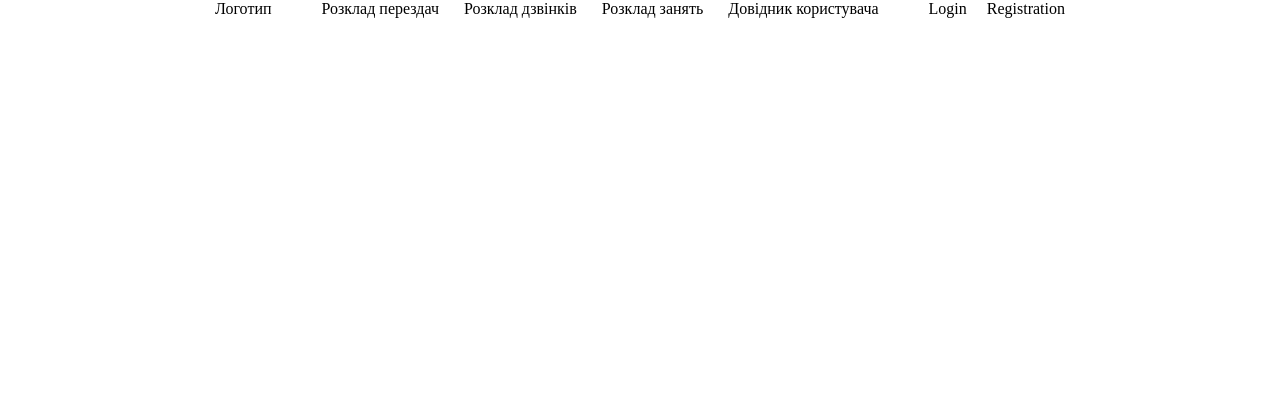
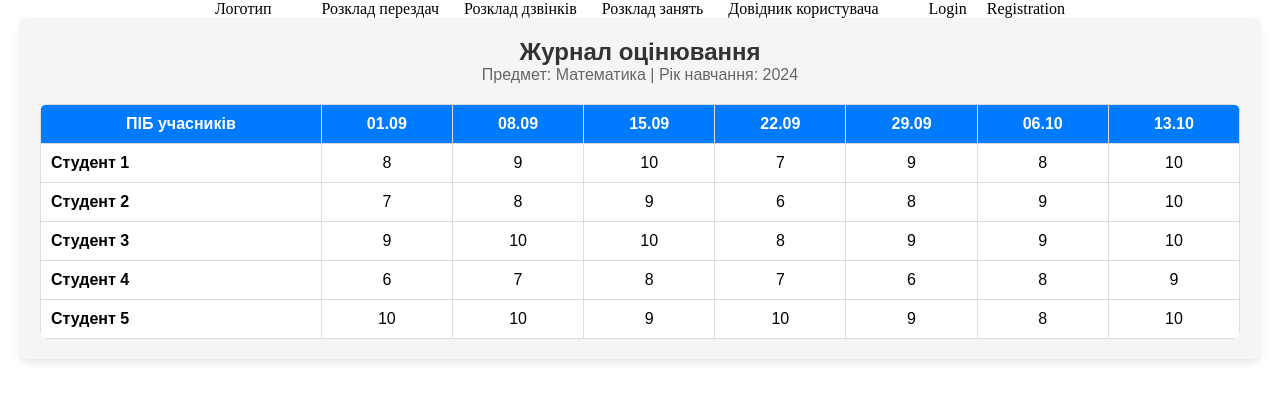
Before and after one commit to davinci-arch/service-for-learning-ui, a React (Vite) app: page /obj/marks in a window 1280 px wide. Shown: the top 402 px of the page. Built offline with nearby package versions, Linux system fonts and the light colour scheme.

Commit message:
[feature]: provide evaluation journal for student

```diff
--- /dev/null
+++ b/src/components/Marks/Cell.jsx
@@ -0,0 +1,8 @@
+
+export default function Cell({ grade }) {
+    return (
+        <td className="cell">
+            <div className="grade">{grade}</div>
+        </td>
+    )
+}
--- /dev/null
+++ b/src/components/Marks/MarksHeader.jsx
@@ -0,0 +1,12 @@
+
+export default function MarksHeader() {
+    return (
+        <div className="header">
+            <h1>Журнал оцінювання</h1>
+            <p>
+                <span>Предмет: Математика</span> |{" "}
+                <span>Рік навчання: 2024</span>
+            </p>
+        </div>
+    )
+}
--- /dev/null
+++ b/src/components/Marks/MarksPage.jsx
@@ -0,0 +1,23 @@
+
+import "../styles/MarksPage.scss"
+import MarksHeader from "./MarksHeader";
+import Table from "./Table"
+export default function MarksPage() {
+    const students = [
+        { name: "Студент 1", grades: [8, 9, 10, 7, 9, 8, 10] },
+        { name: "Студент 2", grades: [7, 8, 9, 6, 8, 9, 10] },
+        { name: "Студент 3", grades: [9, 10, 10, 8, 9, 9, 10] },
+        { name: "Студент 4", grades: [6, 7, 8, 7, 6, 8, 9] },
+        { name: "Студент 5", grades: [10, 10, 9, 10, 9, 8, 10] },
+    ];
+
+    const dates = ["01.09", "08.09", "15.09", "22.09", "29.09", "06.10", "13.10"];
+
+
+    return (
+        <div className="class-journal">
+            <MarksHeader className="header" />
+            <Table students={students} dates={dates} />
+        </div>
+    );
+}
--- /dev/null
+++ b/src/components/Marks/Row.jsx
@@ -0,0 +1,13 @@
+
+import Cell from "./Cell"
+
+export default function Row({ student }) {
+    return (
+        <tr>
+            <td className="student-name">{student.name}</td>
+            {student.grades.map((grade, index) => (
+                <Cell key={index} grade={grade} />
+            ))}
+        </tr>
+    )
+}
--- /dev/null
+++ b/src/components/Marks/Table.jsx
@@ -0,0 +1,21 @@
+import Row from "./Row"
+
+export default function Table({ students, dates }) {
+    return (
+        <table className="table">
+            <thead>
+                <tr>
+                    <th>ПІБ учасників</th>
+                    {dates.map((date, index) => (
+                        <th key={index}>{date}</th>
+                    ))}
+                </tr>
+            </thead>
+            <tbody>
+                {students.map((student, index) => (
+                    <Row key={index} student={student} />
+                ))}
+            </tbody>
+        </table>
+    )
+}
--- a/src/components/SwitchPages.jsx
+++ b/src/components/SwitchPages.jsx
@@ -6,6 +6,7 @@ import ObjectsPage from "./MainPage/Objects"
 import ObjectPage from "./ObjectPage/ObjectPage"
 import TaskObjectPage from "./ObjectPage/TaskObject/TaskObjectPage"
 import LessonSchedule from "./Schedule/LessonSchedule"
+import MarksPage from "./Marks/MarksPage"
 export default function SwitchPages() {
     return (
         <Router>
@@ -17,7 +18,7 @@ export default function SwitchPages() {
             <Route path="/obj" element={<ObjectPage />} />
             <Route path="/obj/task" element={<TaskObjectPage />} />
             <Route path="/lesson-schedule" element={<LessonSchedule />} />
-
+            <Route path="/obj/marks" element={<MarksPage />} />
           </Routes>
         </Router>
       );
--- /dev/null
+++ b/src/components/styles/MarksPage.scss
@@ -0,0 +1,79 @@
+.class-journal {
+    padding: 20px;
+    font-family: Arial, sans-serif;
+    background-color: #f5f5f5;
+    border-radius: 8px;
+    max-width: 1200px;
+    margin: 0 auto;
+    box-shadow: 0 4px 8px rgba(0, 0, 0, 0.1);
+
+    .header {
+        text-align: center;
+        margin-bottom: 20px;
+
+        h1 {
+            margin: 0;
+            font-size: 24px;
+            color: #333;
+        }
+
+        p {
+            font-size: 16px;
+            color: #666;
+        }
+    }
+
+    .table {
+        width: 100%;
+        border-collapse: collapse;
+        background: #fff;
+        border-radius: 8px;
+        overflow: hidden;
+
+        th,
+        td {
+            border: 1px solid #ddd;
+            padding: 10px;
+            text-align: center;
+        }
+
+        th {
+            background-color: #007bff;
+            color: white;
+            font-weight: bold;
+        }
+
+        .student-name {
+            font-weight: bold;
+            text-align: left;
+            padding-left: 10px;
+
+            .cell .grade {
+                padding: 8px;
+                border-radius: 4px;
+                background-color: #e8f0fe;
+                transition: transform 0.2s ease, background-color 0.2s ease;
+
+                &:hover {
+                    transform: scale(1.1);
+                    background-color: #d0e6fd;
+                }
+            }
+        }
+    }
+
+}
+
+@media (max-width: 768px) {
+    .table {
+        font-size: 12px;
+    }
+
+    .header h1 {
+        font-size: 20px;
+    }
+
+    .header p {
+        font-size: 14px;
+    }
+}
```
